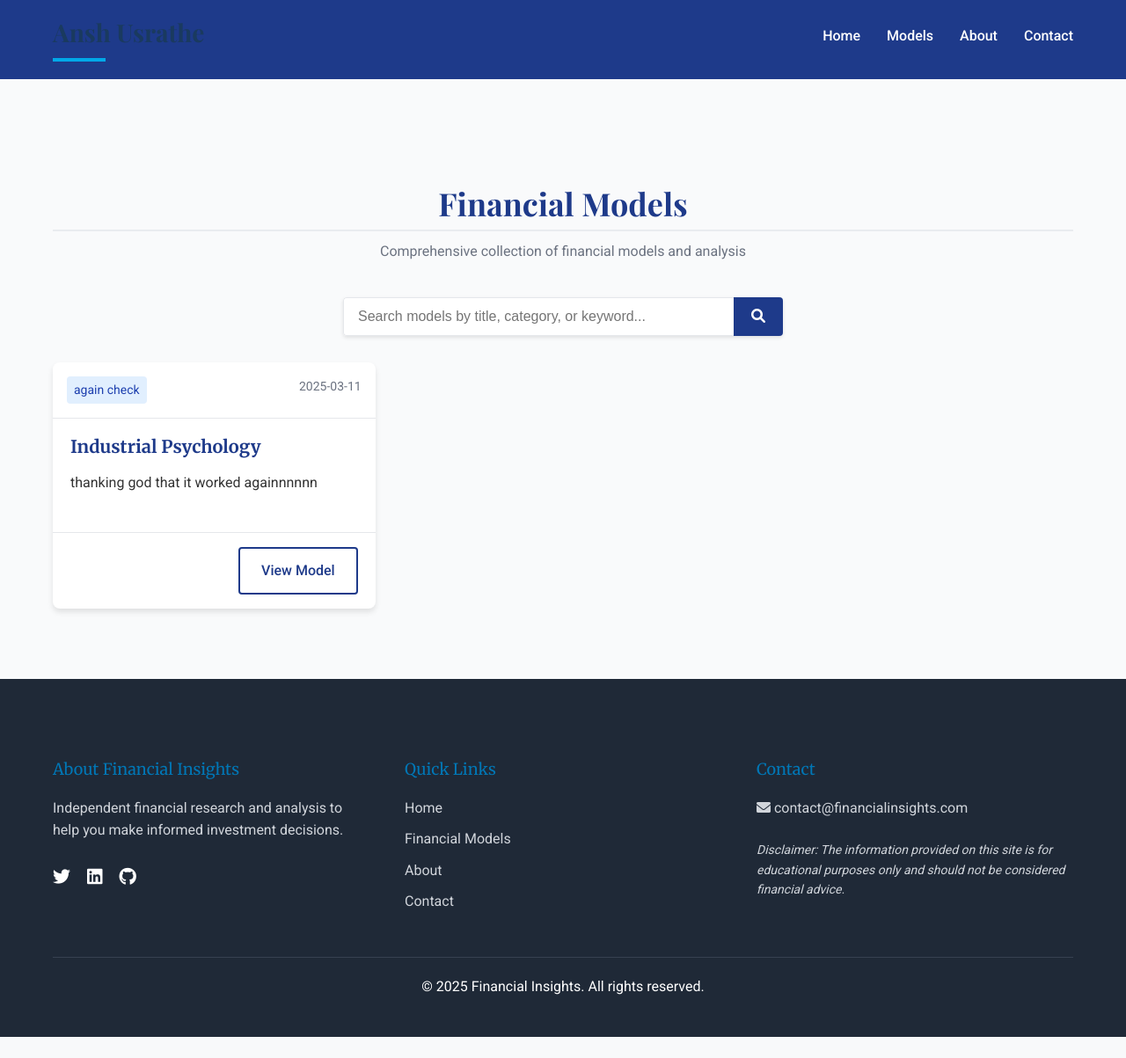
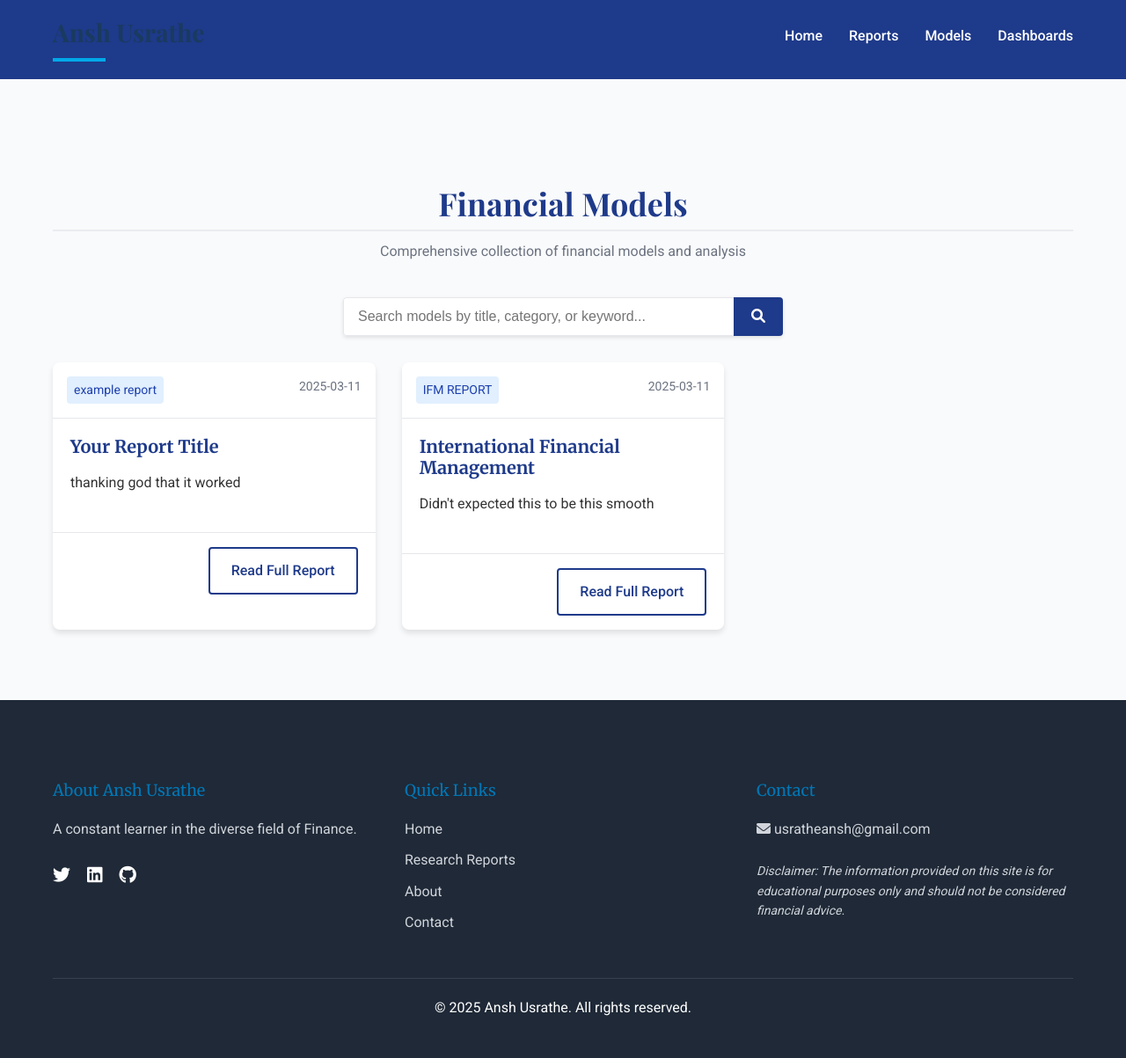
Before and after one commit to anshusrathe/FinBlogs, a Jekyll site: the page content/modelsdatabase.html, which Jekyll copies as it is, in a window 1280 px wide. Shown: the whole page at 88% size. Built offline with Jekyll 4.4.1, drawn with Linux system fonts in a browser that asks for light colours; before the commit the page ends 1179 px from its top, so only the background shows below that.

Commit message:
Merge remote changes and add my updates

```diff
--- a/content/modelsdatabase.html
+++ b/content/modelsdatabase.html
@@ -359,10 +359,10 @@
             </div>
             <nav>
                 <ul>
-                    <li><a href="/index.html">Home</a></li>
-                    <li><a href="#models">Models</a></li>
-                    <li><a href="#about">About</a></li>
-                    <li><a href="#contact">Contact</a></li>
+                    <li><a href="/FinBlogs/index.html">Home</a></li>
+                    <li><a href="/FinBlogs/content/reportsdatabase.html">Reports</a></li>
+                    <li><a href="/FinBlogs/content/modelsdatabase.html">Models</a></li>
+                    <li><a href="/FinBlogs/index.html#featured">Dashboards</a></li>
                 </ul>
             </nav>
             <div class="mobile-nav-toggle">
@@ -405,8 +405,8 @@
         <div class="container">
             <div class="footer-content">
                 <div class="footer-section about">
-                    <h3>About Financial Insights</h3>
-                    <p>Independent financial research and analysis to help you make informed investment decisions.</p>
+                    <h3>About Ansh Usrathe</h3>
+                    <p>A constant learner in the diverse field of Finance.</p>
                     <div class="social-links">
                         <a href="#"><i class="fab fa-twitter"></i></a>
                         <a href="#"><i class="fab fa-linkedin"></i></a>
@@ -416,20 +416,20 @@
                 <div class="footer-section links">
                     <h3>Quick Links</h3>
                     <ul>
-                        <li><a href="/index.html">Home</a></li>
-                        <li><a href="#models">Financial Models</a></li>
+                        <li><a href="/FinBlogs/index.html">Home</a></li>
+                        <li><a href="/FinBlogs/content/reportsdatabase.html">Research Reports</a></li>
                         <li><a href="#about">About</a></li>
                         <li><a href="#contact">Contact</a></li>
                     </ul>
                 </div>
                 <div class="footer-section contact">
                     <h3>Contact</h3>
-                    <p><i class="fas fa-envelope"></i> contact@financialinsights.com</p>
+                    <p><i class="fas fa-envelope"></i> usratheansh@gmail.com</p>
                     <p class="disclaimer">Disclaimer: The information provided on this site is for educational purposes only and should not be considered financial advice.</p>
                 </div>
             </div>
             <div class="footer-bottom">
-                <p>&copy; 2025 Financial Insights. All rights reserved.</p>
+                <p>&copy; 2025 Ansh Usrathe. All rights reserved.</p>
             </div>
         </div>
     </footer>
@@ -452,29 +452,13 @@
                 const response = await fetch('reports/reports.json', { headers: { 'Accept': 'application/json' } });
                 if (!response.ok) throw new Error(`HTTP error! status: ${response.status}`);
                 const models = await response.json();
-                    allModels = models.filter(model => model.type && model.type.trim() !== "");
-                    displayModels(allModels);
-                } catch (error) {
-                    console.error('Error fetching models:', error);
-                    document.getElementById('models-data').innerHTML = '<p>Error loading models. Please try again later.</p>';
+                const cardsContainer = document.getElementById('models-data');
+                cardsContainer.innerHTML = '';
+                models.forEach(model => {
+                // Only create a card if model.type is exactly an empty string.
+                if (model.type && model.type.trim() !== "") {
+                    return; // Skip this object if it has a non-empty type
                 }
-            }
-
-            // Function to display models based on filter
-            function displayModels(modelsToDisplay) {
-                const cardsContainer = document.getElementById('models-data');
-                const noResults = document.getElementById('no-results');
-
-                cardsContainer.innerHTML = '';
-
-                if (modelsToDisplay.length === 0) {
-                    noResults.style.display = 'block';
-                    return;
-                }
-
-                noResults.style.display = 'none';
-
-                modelsToDisplay.forEach(model => {
                 const card = document.createElement('div');
                 card.className = 'card';
                 card.innerHTML = `
@@ -487,12 +471,16 @@
                     <p>${model.summary}</p>
                     </div>
                     <div class="card-footer">
-                            <a href="${model.link}" class="btn btn-outline">View Model</a>
+                    <a href="${model.link}" class="btn btn-outline">Read Full Report</a>
                     </div>
                 `;
                 cardsContainer.appendChild(card);
                 });
+            } catch (error) {
+                console.error('Error fetching models:', error);
             }
+            }
+
 
             // Search functionality
             function setupSearch() {
```
Also changed, not shown: content/reportsdatabase.html (+10 -10 lines). Lines whose indentation alone changed are shown as unchanged.
